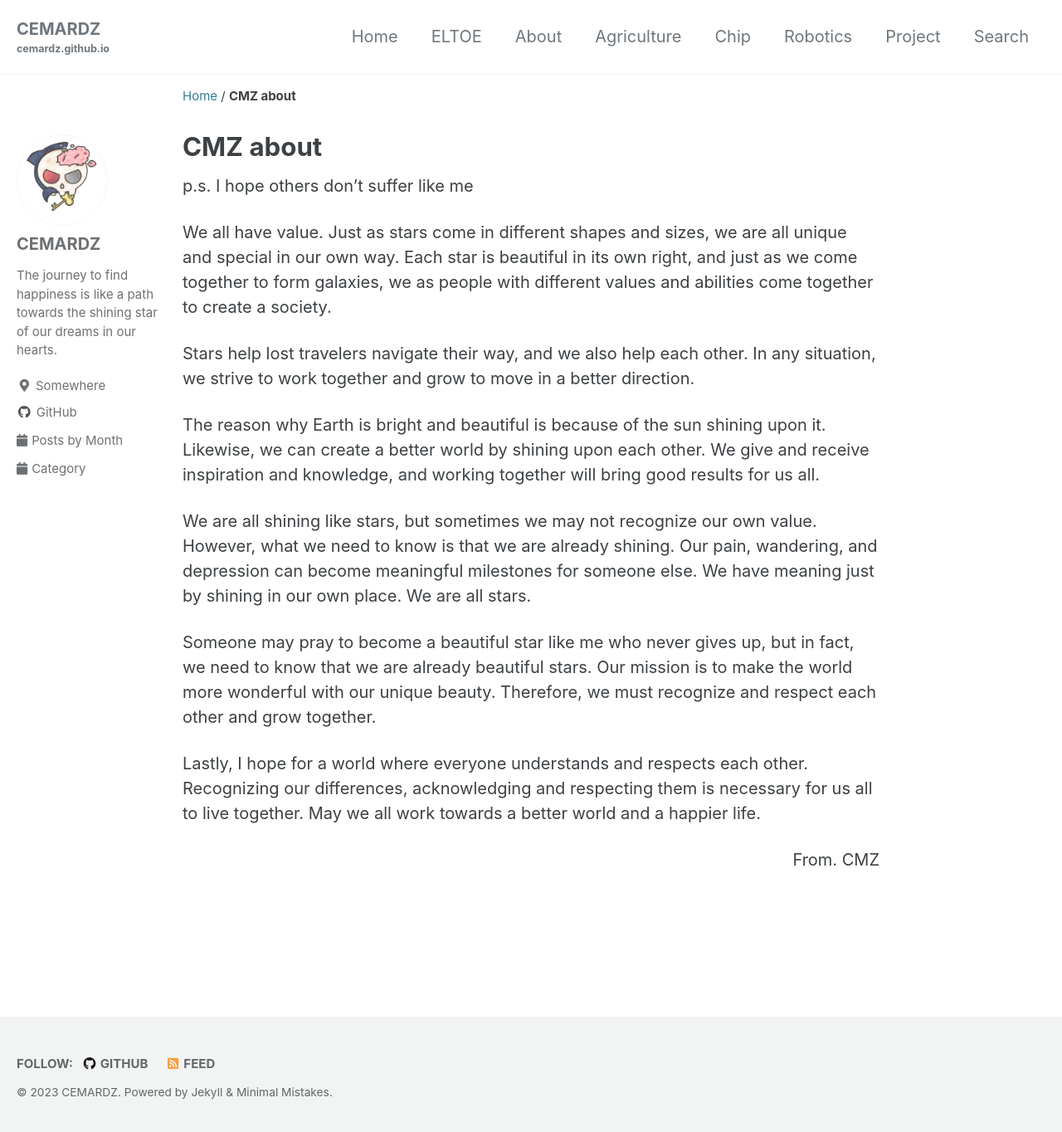
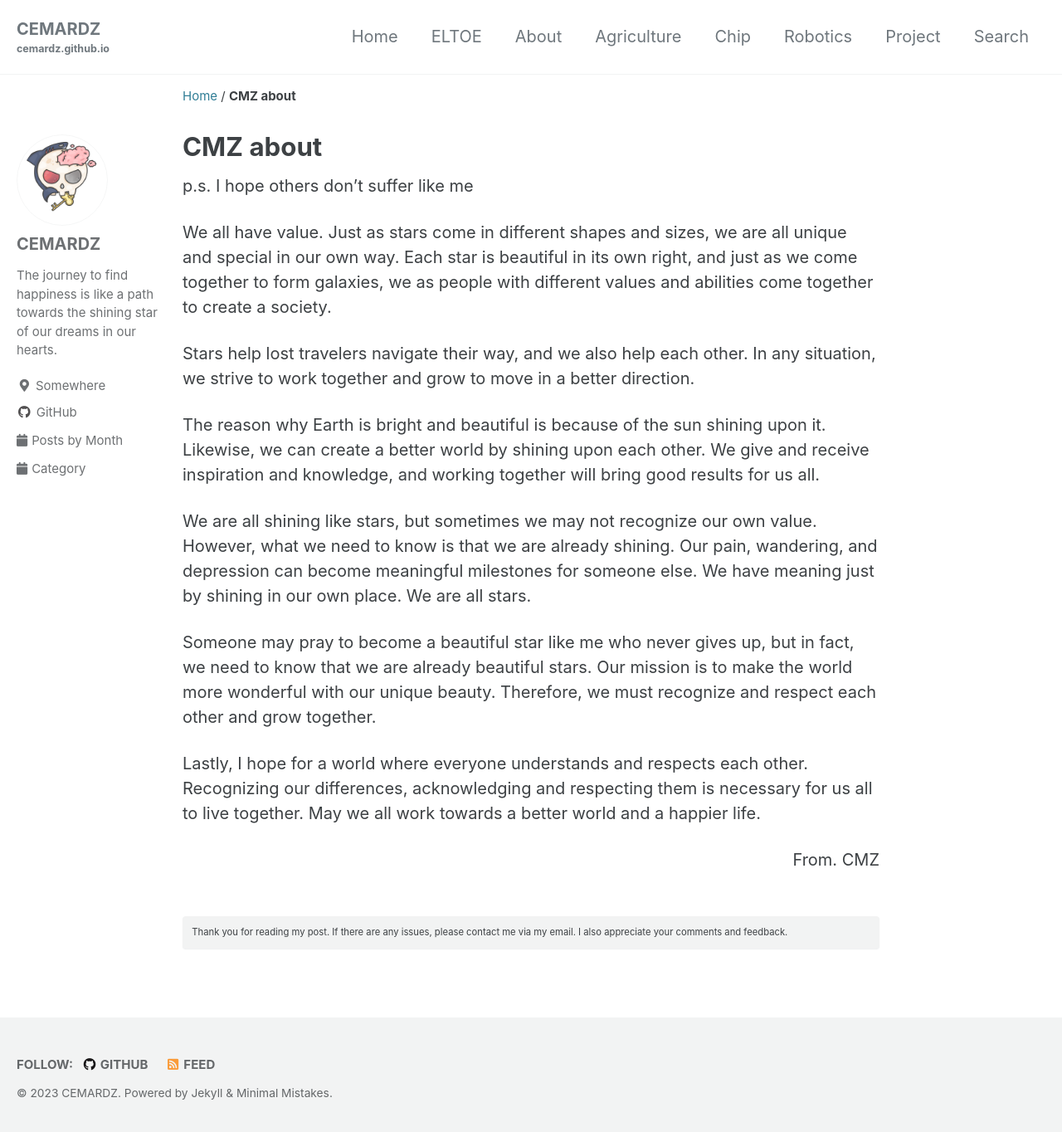
Before and after one commit to cemardz/cemardz.github.io, a Jekyll site: the page built from _pages/about.md, in a window 1280 px wide and 1367 px high. Shown: the top 1364 px of the window at 83% size. Built offline with Jekyll 4.4.1, drawn with Linux system fonts in a browser that asks for light colours; cached includes are drawn as plain includes; some web fonts are replaced.

Commit message:
Update single.html

```diff
--- a/_layouts/single.html
+++ b/_layouts/single.html
@@ -51,6 +51,9 @@ layout: default
       </section>
 
       <footer class="page__meta">
+        <div class="notice">
+          Thank you for reading my post. If there are any issues, please contact me via my email. I also appreciate your comments and feedback.
+        </div>
         {% if site.data.ui-text[site.locale].meta_label %}
           <h4 class="page__meta-title">{{ site.data.ui-text[site.locale].meta_label }}</h4>
         {% endif %}
```
